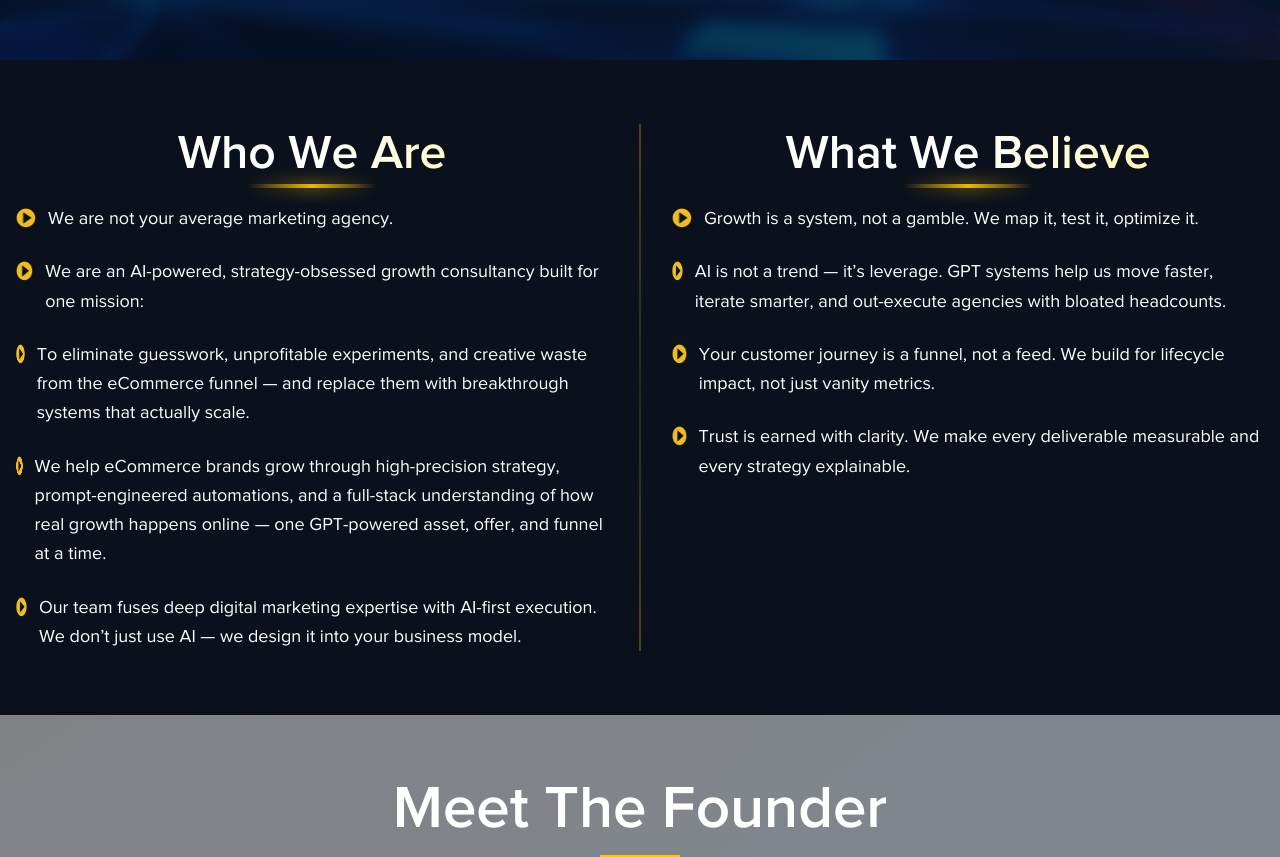
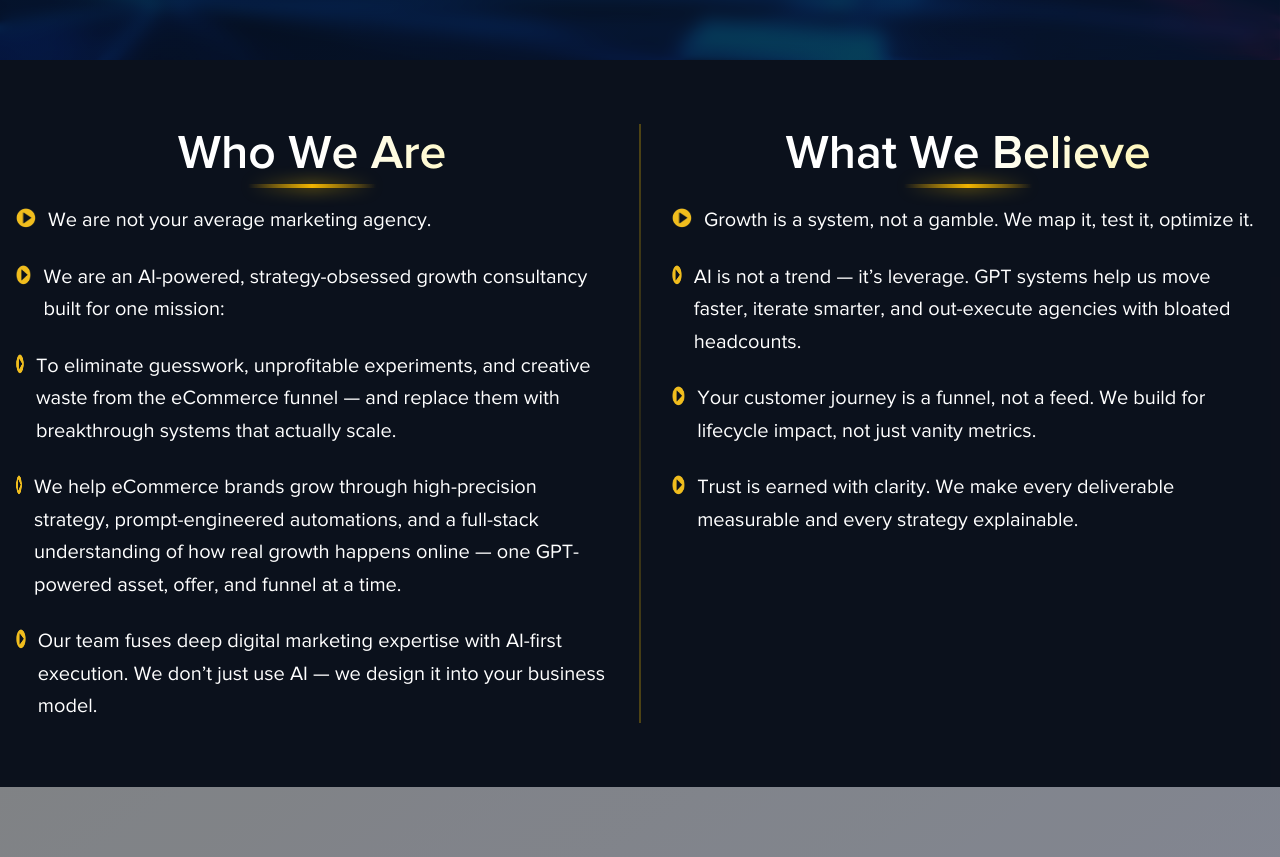
Before and after one commit to judeandy1999/vamossy.com, a Next.js app: page /about in a window 1280 px wide. Shown: the part 740-1597 px from the top of the page. Built offline with nearby package versions, Linux system fonts and the light colour scheme; no server answers.

Commit message:
feat: refactor AboutBeliefSection component for improved layout and typography

```diff
--- a/components/about/who-and-what.jsx
+++ b/components/about/who-and-what.jsx
@@ -28,13 +28,13 @@ export default function AboutBeliefSection() {
   const isInView = useInView(ref, { margin: "-100px" });
 
   return (
-    <Container variant="gray-gradient" className="py-20 md:py-28">
+    <Container variant="gray-gradient">
       <div className="relative z-20 mx-auto w-full" ref={ref}>
         <div className="w-full grid grid-cols-1 md:grid-cols-2 gap-x-16 gap-y-16 md:gap-y-20 relative">
           {/* Center vertical line */}
           <div className="hidden md:block absolute inset-y-0 left-1/2 -translate-x-1/2 w-px bg-gradient-to-b from-yellow-400/70 via-yellow-400/30 to-yellow-400/70 opacity-80" />
           {/* Who We Are */}
-          <div className="max-w-2xl w-full mx-auto">
+          <div className="w-full mx-auto">
             <Title
               title={whoWeAre.title}
               variant="h2"
@@ -54,13 +54,13 @@ export default function AboutBeliefSection() {
                   <span className="mr-3 flex items-center">
                     <ListIcon />
                   </span>
-                  <span className="text-white text-base md:text-lg font-medium leading-relaxed">{item}</span>
+                  <span className="text-white text-lg md:text-xl font-medium leading-relaxed">{item}</span>
                 </motion.div>
               ))}
             </div>
           </div>
           {/* What We Believe */}
-          <div className="max-w-2xl w-full mx-auto">
+          <div className="w-full mx-auto">
             <Title
               title={whatWeBelieve.title}
               variant="h2"
@@ -80,7 +80,7 @@ export default function AboutBeliefSection() {
                   <span className="mr-3 flex items-center">
                     <ListIcon />
                   </span>
-                  <span className="text-white text-base md:text-lg font-medium leading-relaxed">{item}</span>
+                  <span className="text-white text-lg md:text-xl font-medium leading-relaxed">{item}</span>
                 </motion.div>
               ))}
             </div>
```
